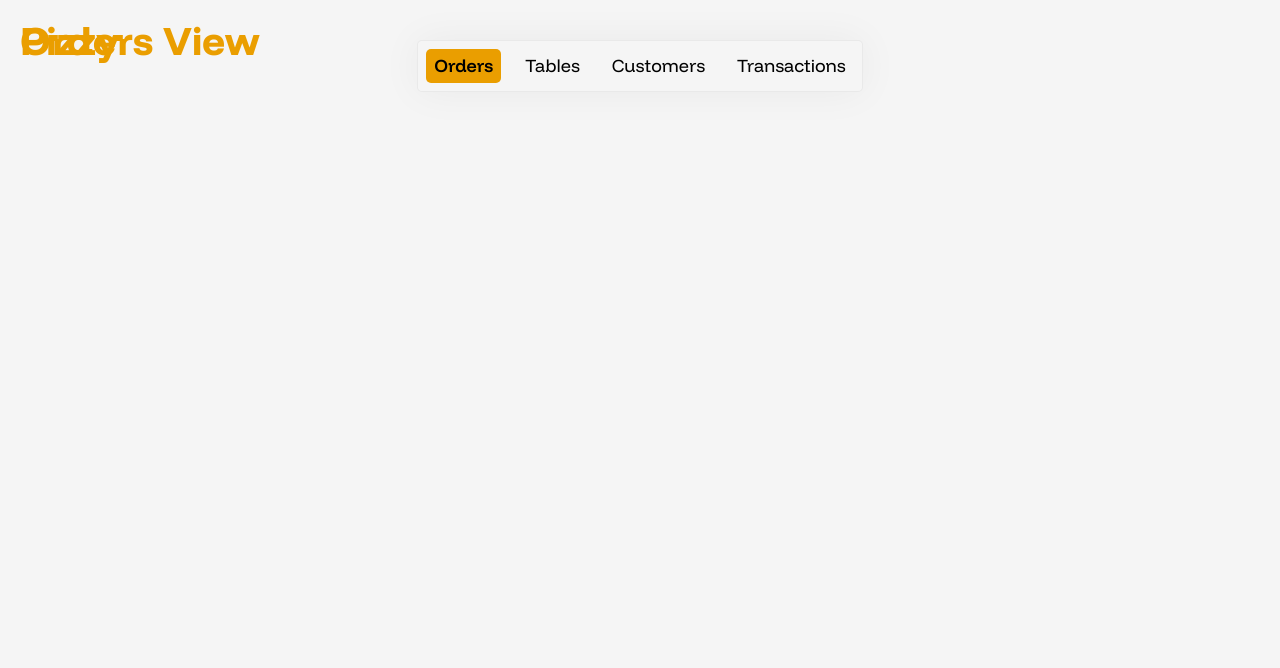
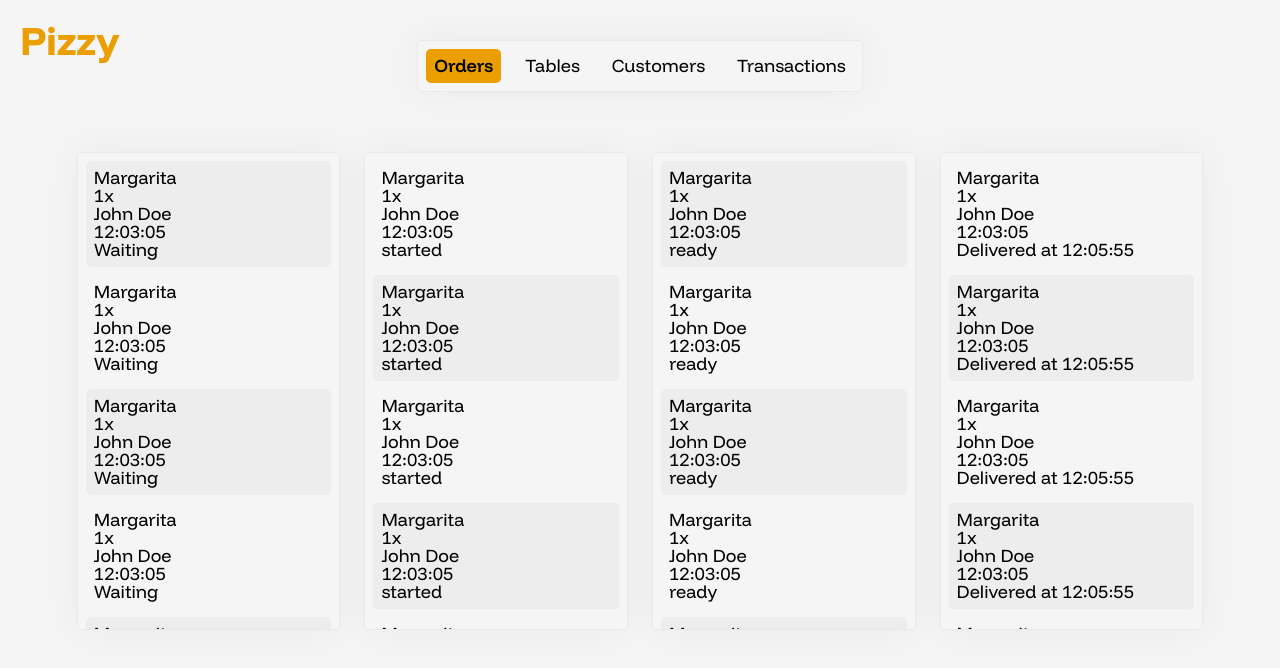
Before and after one commit to justinmassart/pizzy, a Vue app: page / in a window 1280 px wide. Shown: the top 668 px of the page. Built offline with nearby package versions, Linux system fonts and the light colour scheme.

Commit message:
Added orders view page content

```diff
--- a/src/views/OrdersView.vue
+++ b/src/views/OrdersView.vue
@@ -1,9 +1,52 @@
 <script lang="ts" setup>
-//
+const orders = [1, 1, 1, 1, 1, 1, 1, 1, 1, 1]
 </script>
 
 <template>
-  <main>
-    <h1>Orders View</h1>
+  <main class="orders-list-container">
+    <section class="waiting_orders orders-list card">
+      <div v-for="(order, index) in orders" :key="index" class="order">
+        <div class="order__items">
+          <p class="order__items__name">Margarita</p>
+          <p class="order__items__quantity">1x</p>
+        </div>
+        <p>John Doe</p>
+        <p>12:03:05</p>
+        <p>Waiting</p>
+      </div>
+    </section>
+    <section class="started_orders orders-list card">
+      <div v-for="(order, index) in orders" :key="index" class="order">
+        <div class="order__items">
+          <p class="order__items__name">Margarita</p>
+          <p class="order__items__quantity">1x</p>
+        </div>
+        <p>John Doe</p>
+        <p>12:03:05</p>
+        <p>started</p>
+      </div>
+    </section>
+    <section class="ready_orders orders-list card">
+      <div v-for="(order, index) in orders" :key="index" class="order">
+        <div class="order__items">
+          <p class="order__items__name">Margarita</p>
+          <p class="order__items__quantity">1x</p>
+        </div>
+        <p>John Doe</p>
+        <p>12:03:05</p>
+        <p>ready</p>
+      </div>
+    </section>
+    <section class="delivered_orders orders-list card">
+      <div v-for="(order, index) in orders" :key="index" class="order">
+        <div class="order__items">
+          <p class="order__items__name">Margarita</p>
+          <p class="order__items__quantity">1x</p>
+        </div>
+        <p>John Doe</p>
+        <p>12:03:05</p>
+        <p>Delivered at 12:05:55</p>
+      </div>
+    </section>
   </main>
 </template>
```
